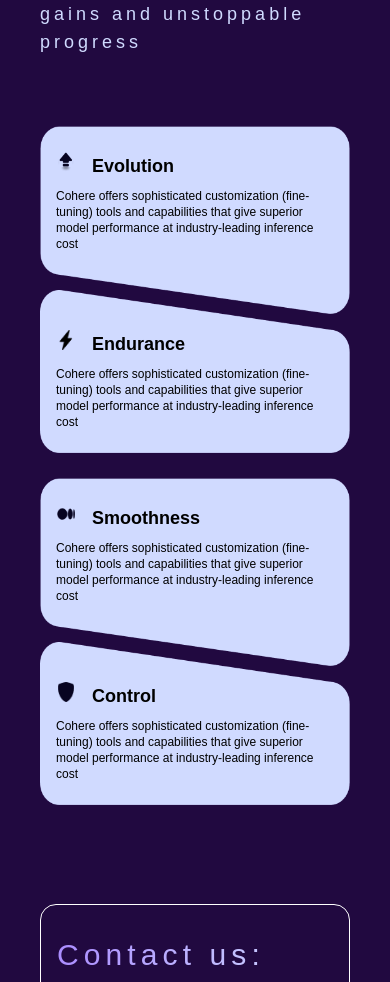
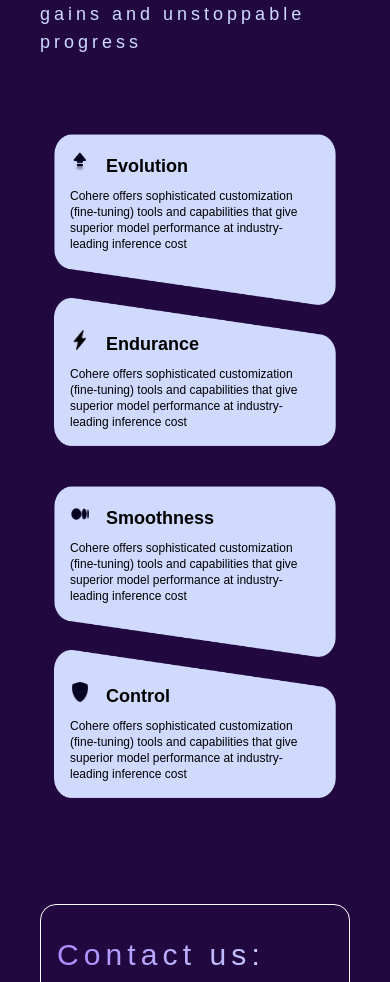
Before and after one commit to cromzz-motion/cromzz-motion.github.io, a React (Create React App) app: page / in a window 390 px wide. Shown: the part 3880-4862 px from the top of the page. Built offline with nearby package versions, Linux system fonts and the light colour scheme.

Commit message:
Some tweaks

```diff
--- a/src/components/Evolution.js
+++ b/src/components/Evolution.js
@@ -1,5 +1,4 @@
 import React from 'react'
-import { EvolutionCard } from './EvolutionCard'
 
 import arrowUp from '../assets/img/icons/arrow-up.png'
 import control from '../assets/img/icons/control.png'
@@ -19,10 +18,11 @@
         </p>
       </div>
       <div class="flex flex-col md:flex-row justify-center max-w-[1000px] -gap-2 md:gap-2.5">
-        <div class="flex flex-col">
+        <div class="flex flex-col justify-center">
           <div
-            class={`bg-top-card bg-contain bg-center bg-no-repeat flex flex-col justify-start w-full max-w-[500px] min-h-[200px] lg:min-h-[300px] px-4 pb-2 pt-8 gap-2`}
+            class={`bg-top-card bg-contain bg-center bg-no-repeat flex flex-col justify-start items-center w-full max-w-[500px] min-h-[200px] md:min-h-[225px] lg:min-h-[300px] px-4 pb-2 pt-8 gap-2`}
           >
+            <div class="flex flex-col gap-2  max-w-[250px] sm:max-w-[300px]  lg:max-w-[400px] xl:max-w-[500px]">
               <div class="flex flex-row gap-4">
                 <img
                   src={arrowUp}
@@ -39,9 +39,11 @@
                 }
               </p>
             </div>
+          </div>
           <div
-            class={`bg-bottom-card bg-contain bg-center bg-no-repeat flex flex-col justify-center w-full max-w-[500px] min-h-[200px] lg:min-h-[300px] px-4 pb-2 pt-6 gap-2 -mt-[3rem]`}
+            class={`bg-bottom-card bg-contain bg-center bg-no-repeat flex flex-col justify-center items-center  w-full max-w-[500px] min-h-[200px] md:min-h-[225px] lg:min-h-[300px] px-4 pb-2 pt-6 gap-2 -mt-[3rem]`}
           >
+            <div class="flex flex-col gap-2  max-w-[250px] sm:max-w-[300px]  lg:max-w-[400px] xl:max-w-[500px]">
               <div class="flex flex-row gap-4">
                 <img
                   src={endurance}
@@ -59,10 +61,12 @@
               </p>
             </div>
           </div>
+        </div>
         <div class="flex flex-col">
           <div
-            class={`bg-top-card bg-contain bg-center bg-no-repeat flex flex-col justify-start w-full max-w-[500px] min-h-[200px] lg:min-h-[300px] px-4 pb-2 pt-8 gap-2`}
+            class={`bg-top-card bg-contain bg-center bg-no-repeat flex flex-col justify-start items-center  w-full max-w-[500px] min-h-[200px] md:min-h-[225px] lg:min-h-[300px] px-4 pb-2 pt-8 gap-2`}
           >
+            <div class="flex flex-col gap-2  max-w-[250px] sm:max-w-[300px]  lg:max-w-[400px] xl:max-w-[500px]">
               <div class="flex flex-row gap-4">
                 <img
                   src={smoothness}
@@ -79,9 +83,11 @@
                 }
               </p>
             </div>
+          </div>
           <div
-            class={`bg-bottom-card bg-contain bg-center bg-no-repeat flex flex-col justify-center w-full max-w-[500px] min-h-[200px] lg:min-h-[300px] px-4 pb-2 pt-6 gap-2 -mt-[3rem]`}
+            class={`bg-bottom-card bg-contain bg-center bg-no-repeat flex flex-col justify-center w-full max-w-[500px] min-h-[200px] md:min-h-[225px] lg:min-h-[300px] px-4 pb-2 pt-6 gap-2 -mt-[3rem]`}
           >
+            <div class="flex flex-col gap-2  max-w-[250px] sm:max-w-[300px] lg:max-w-[400px] xl:max-w-[500px]">
               <div class="flex flex-row gap-4">
                 <img
                   src={control}
@@ -101,6 +107,7 @@
           </div>
         </div>
       </div>
+    </div>
   )
 }
 
```
Lines whose indentation alone changed are shown as unchanged.
